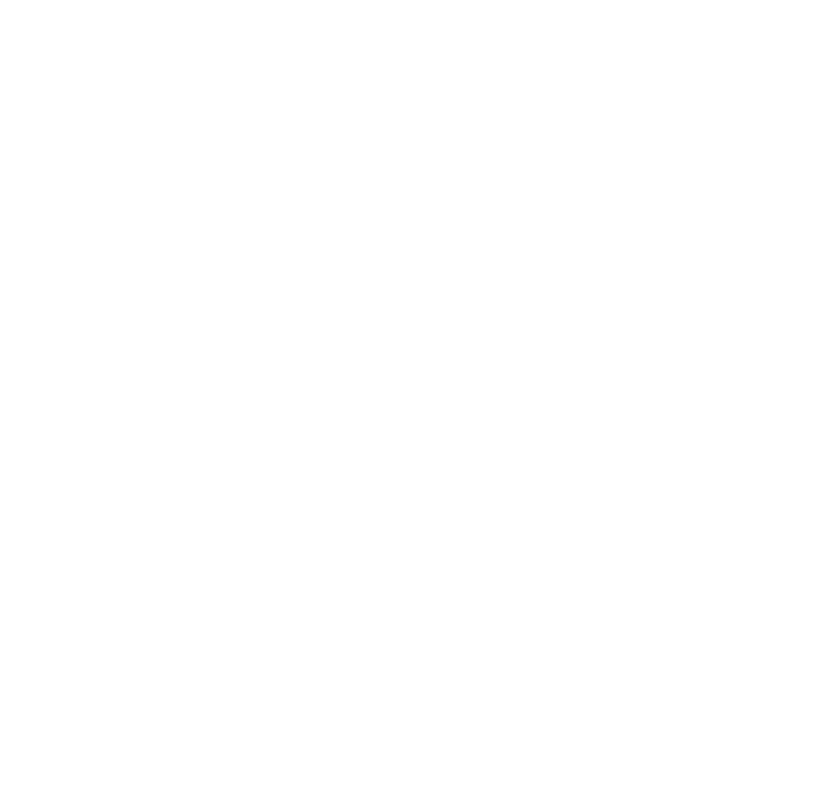
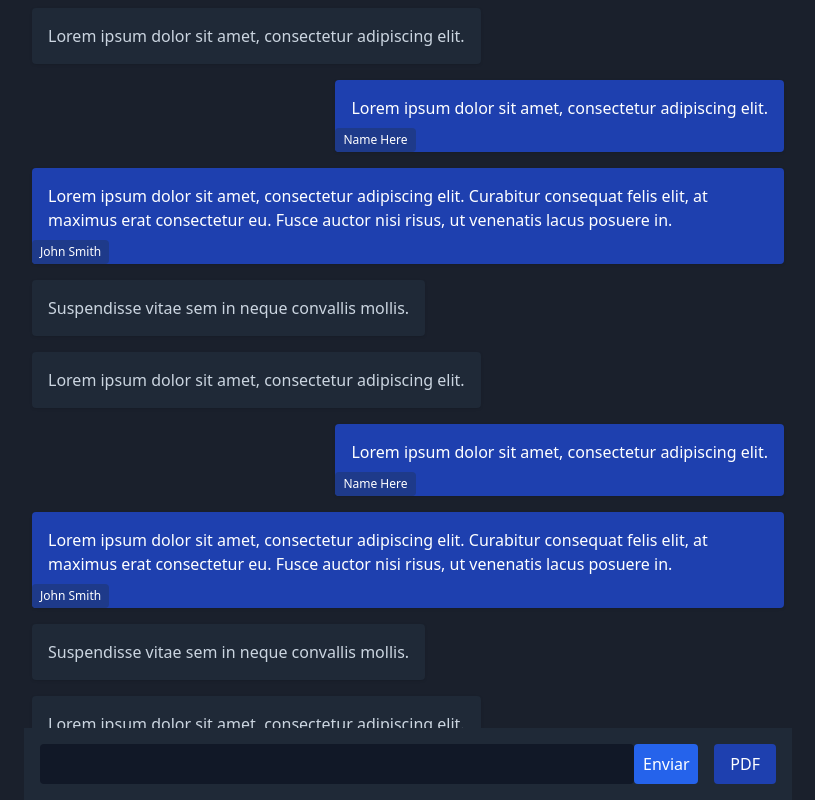
Before and after one commit to Github-ABRIL/NuxtFront, a Nuxt app in the folder nuxt-app/: page /Chat in a window 1280 px wide. Before the commit this address had no page. Shown: the whole page, without its empty margins (232-1047 px from the left). Built offline with nearby package versions, Linux system fonts and the light colour scheme.

Commit message:
Version 1 chat en vue y tailwind

```diff
--- /dev/null
+++ b/nuxt-app/pages/Chat.vue
@@ -0,0 +1,113 @@
+<template>
+<body>
+  <div class="max-w-screen-md mx-auto w-full flex flex-col h-screen max-h-screen overflow-hidden" id="chat">
+    <div class="messages flex-1 overflow-y-scroll border-box">
+      <div class="message-row flex flex-row">
+        <div class="message m-2 p-4 bg-gray-800 rounded max-w-full inline relative shadow">
+          <p class="message-content">Lorem ipsum dolor sit amet, consectetur adipiscing elit.</p>
+        </div>
+      </div>
+      <div class="message-row flex flex-row-reverse text-white">
+        <div class="message m-2 p-4 pb-8 bg-blue-800 rounded max-w-full inline relative shadow">
+          <p class="message-content">Lorem ipsum dolor sit amet, consectetur adipiscing elit.</p>
+          <div class="message-name absolute bg-blue-900 px-2 py-1 text-xs rounded left-0 bottom-0">Name Here</div>
+        </div>
+      </div>
+      <div class="message-row flex flex-row-reverse text-white">
+        <div class="message m-2 p-4 pb-8 bg-blue-800 rounded max-w-full inline relative shadow">
+          <p class="message-content">Lorem ipsum dolor sit amet, consectetur adipiscing elit. Curabitur consequat felis
+            elit, at maximus erat consectetur eu. Fusce auctor nisi risus, ut venenatis lacus posuere in.</p>
+          <div class="message-name absolute bg-blue-900 px-2 py-1 text-xs rounded left-0 bottom-0">John Smith</div>
+        </div>
+      </div>
+      <div class="message-row flex flex-row">
+        <div class="message m-2 p-4 bg-gray-800 rounded max-w-full inline relative shadow">
+          <p class="message-content">Suspendisse vitae sem in neque convallis mollis.</p>
+        </div>
+      </div>
+      <div class="message-row flex flex-row">
+        <div class="message m-2 p-4 bg-gray-800 rounded max-w-full inline relative shadow">
+          <p class="message-content">Lorem ipsum dolor sit amet, consectetur adipiscing elit.</p>
+        </div>
+      </div>
+      <div class="message-row flex flex-row-reverse text-white">
+        <div class="message m-2 p-4 pb-8 bg-blue-800 rounded max-w-full inline relative shadow">
+          <p class="message-content">Lorem ipsum dolor sit amet, consectetur adipiscing elit.</p>
+          <div class="message-name absolute bg-blue-900 px-2 py-1 text-xs rounded left-0 bottom-0">Name Here</div>
+        </div>
+      </div>
+      <div class="message-row flex flex-row-reverse text-white">
+        <div class="message m-2 p-4 pb-8 bg-blue-800 rounded max-w-full inline relative shadow">
+          <p class="message-content">Lorem ipsum dolor sit amet, consectetur adipiscing elit. Curabitur consequat felis
+            elit, at maximus erat consectetur eu. Fusce auctor nisi risus, ut venenatis lacus posuere in.</p>
+          <div class="message-name absolute bg-blue-900 px-2 py-1 text-xs rounded left-0 bottom-0">John Smith</div>
+        </div>
+      </div>
+      <div class="message-row flex flex-row">
+        <div class="message m-2 p-4 bg-gray-800 rounded max-w-full inline relative shadow">
+          <p class="message-content">Suspendisse vitae sem in neque convallis mollis.</p>
+        </div>
+      </div>
+      <div class="message-row flex flex-row">
+        <div class="message m-2 p-4 bg-gray-800 rounded max-w-full inline relative shadow">
+          <p class="message-content">Lorem ipsum dolor sit amet, consectetur adipiscing elit.</p>
+        </div>
+      </div>
+      <div class="message-row flex flex-row-reverse text-white">
+        <div class="message m-2 p-4 pb-8 bg-blue-800 rounded max-w-full inline relative shadow">
+          <p class="message-content">Lorem ipsum dolor sit amet, consectetur adipiscing elit.</p>
+          <div class="message-name absolute bg-blue-900 px-2 py-1 text-xs rounded left-0 bottom-0">Name Here</div>
+        </div>
+      </div>
+      <div class="message-row flex flex-row-reverse text-white">
+        <div class="message m-2 p-4 pb-8 bg-blue-800 rounded max-w-full inline relative shadow">
+          <p class="message-content">Lorem ipsum dolor sit amet, consectetur adipiscing elit. Curabitur consequat felis
+            elit, at maximus erat consectetur eu. Fusce auctor nisi risus, ut venenatis lacus posuere in.</p>
+          <div class="message-name absolute bg-blue-900 px-2 py-1 text-xs rounded left-0 bottom-0">John Smith</div>
+        </div>
+      </div>
+      <div class="message-row flex flex-row">
+        <div class="message m-2 p-4 bg-gray-800 rounded max-w-full inline relative shadow">
+          <p class="message-content">Suspendisse vitae sem in neque convallis mollis.</p>
+        </div>
+      </div>
+    </div>
+
+    <div class="message-input bg-gray-800 p-4 flex flex-row">
+      <input class="flex-1 p-2 rounded bg-gray-900 text-white" type="text" />
+      <button class="w-16 bg-blue-600 rounded text-white" id="enviar">Enviar</button>
+      <button class="ml-4 px-4 py-2 rounded bg-blue-800 text-white" id="PDF">PDF</button>
+    </div>
+  </div>
+</body>
+</template>
+
+<script>
+
+</script>
+
+
+  <style>
+    body {
+      background-color: #1a202c;
+      color: #cbd5e0;
+    }
+
+    html,
+    body {
+      margin: 0;
+    }
+
+    ::-webkit-scrollbar {
+      width: 6px;
+    }
+
+    ::-webkit-scrollbar-track {
+      background: rgba(255, 255, 255, 0.5);
+    }
+
+    ::-webkit-scrollbar-thumb {
+      background: #114175;
+      border-radius: 10px;
+    }
+  </style>
```
